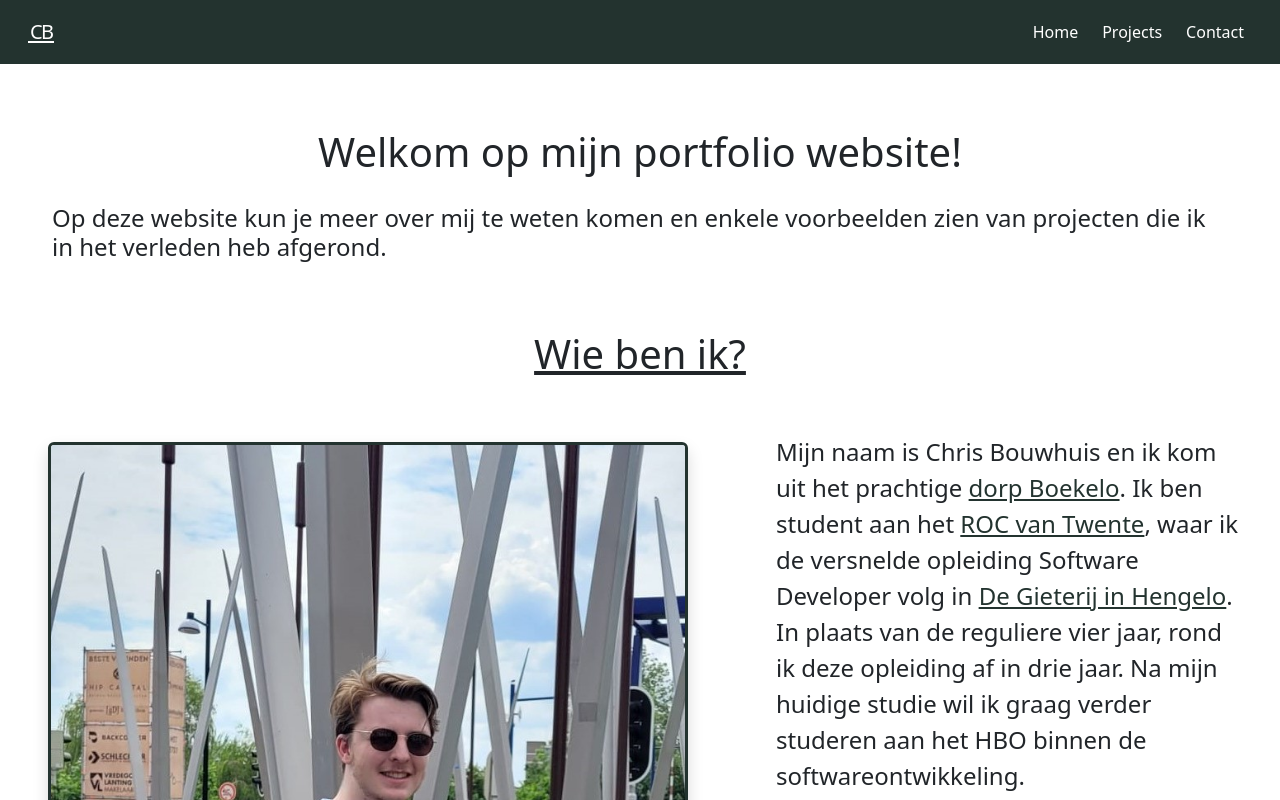
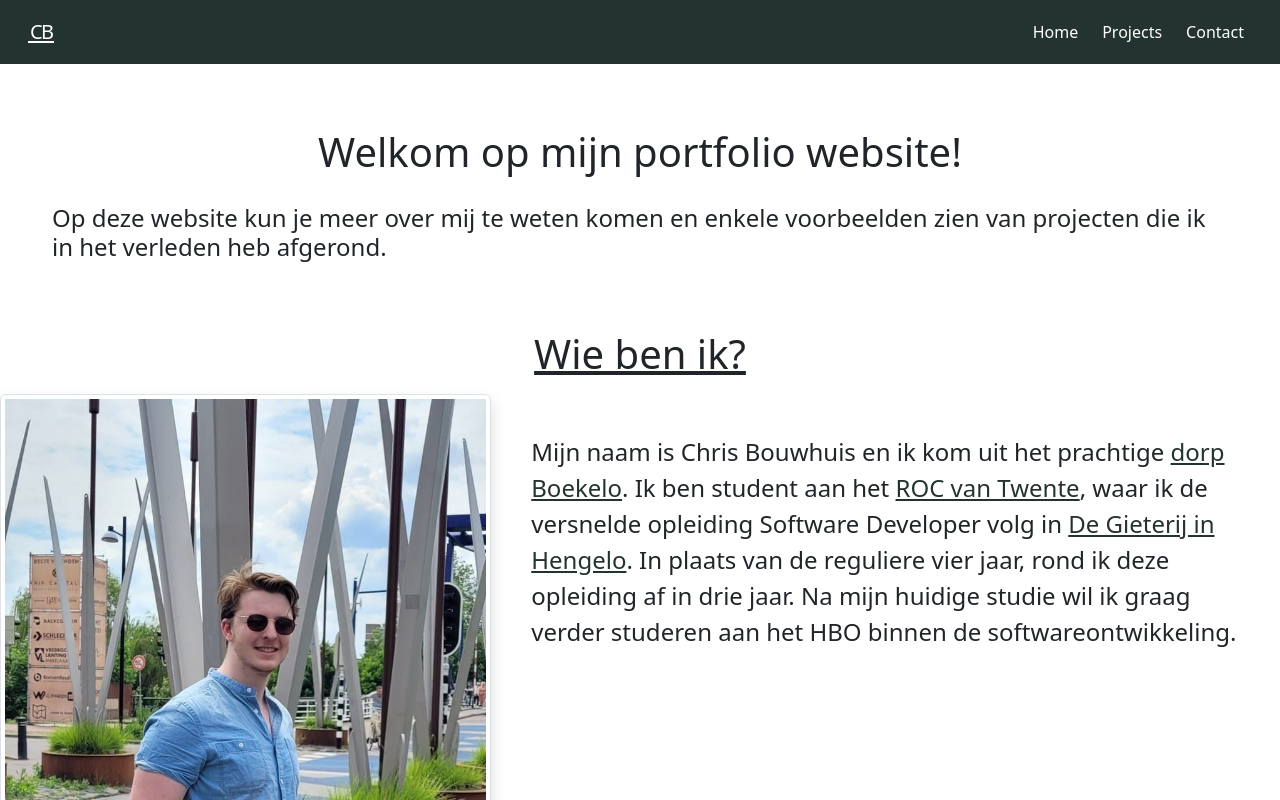
Before and after one commit to ChrisBouwhuis/Portfolio-Bootstrap-Vue, a Vue app: page / in a window 1280 px wide. Shown: the top 800 px of the page. Built offline with nearby package versions, Linux system fonts and the light colour scheme.

Commit message:
fixed todo

```diff
--- a/src/views/HomeView.vue
+++ b/src/views/HomeView.vue
@@ -1,4 +1,5 @@
-<script setup></script>
+<script setup>
+</script>
 
 <template>
   <main>
@@ -32,9 +33,8 @@
           >. In plaats van de reguliere vier jaar, rond ik deze opleiding af in drie jaar. Na mijn
           huidige studie wil ik graag verder studeren aan het HBO binnen de softwareontwikkeling.
         </p>
-<!--        todo: maybe make this a fixed max size -->
         <img
-          class="w-50 w-xl-25 m-5 rounded border border-primary border-3 shadow"
+          class="img-thumbnail img shadow"
           src="../../public/img/ik-staand-smaller.jpg"
           alt="een foto waar sta"
         />
@@ -42,3 +42,9 @@
     </div>
   </main>
 </template>
+
+<style>
+  .img {
+    max-height: 60rem;
+  }
+</style>
```
